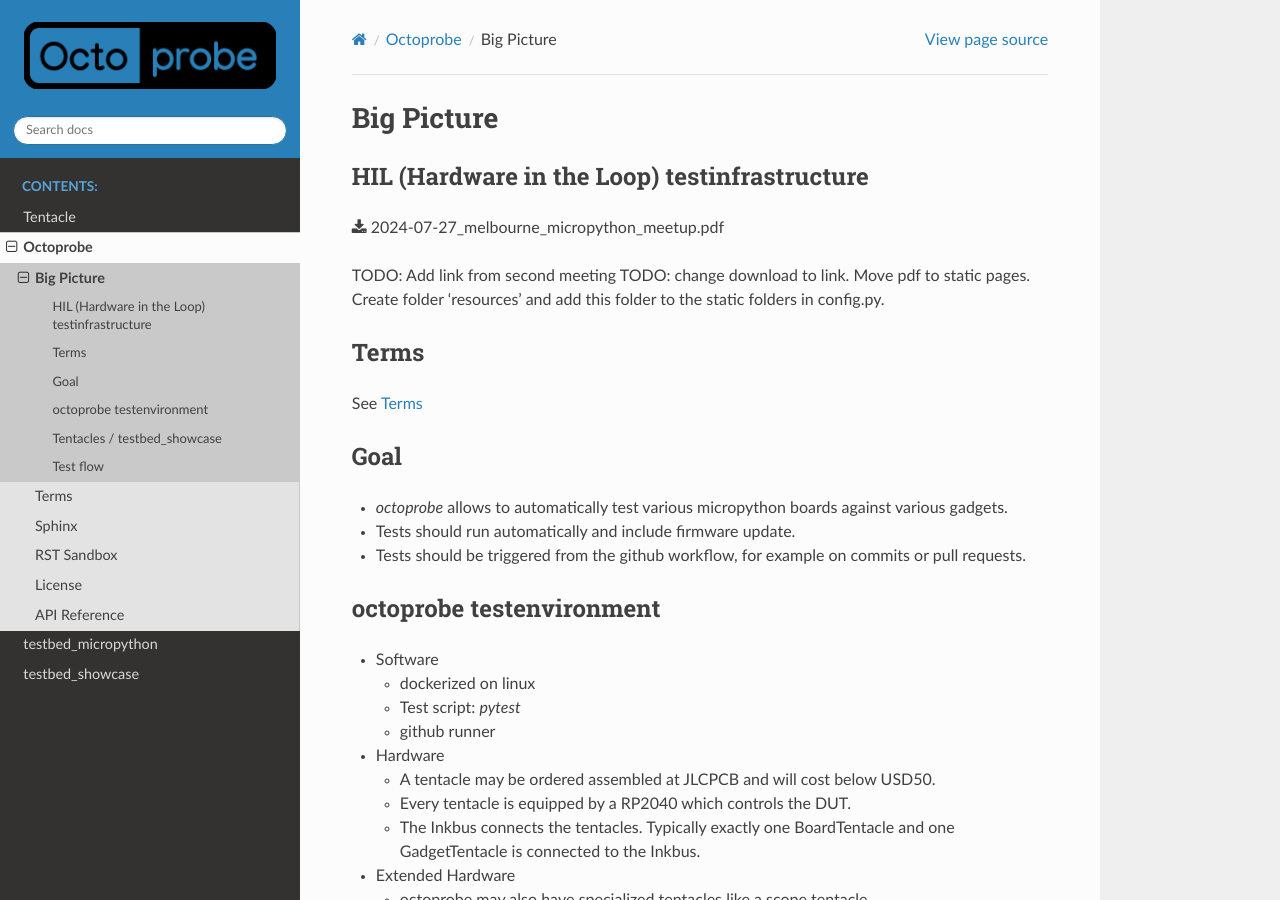
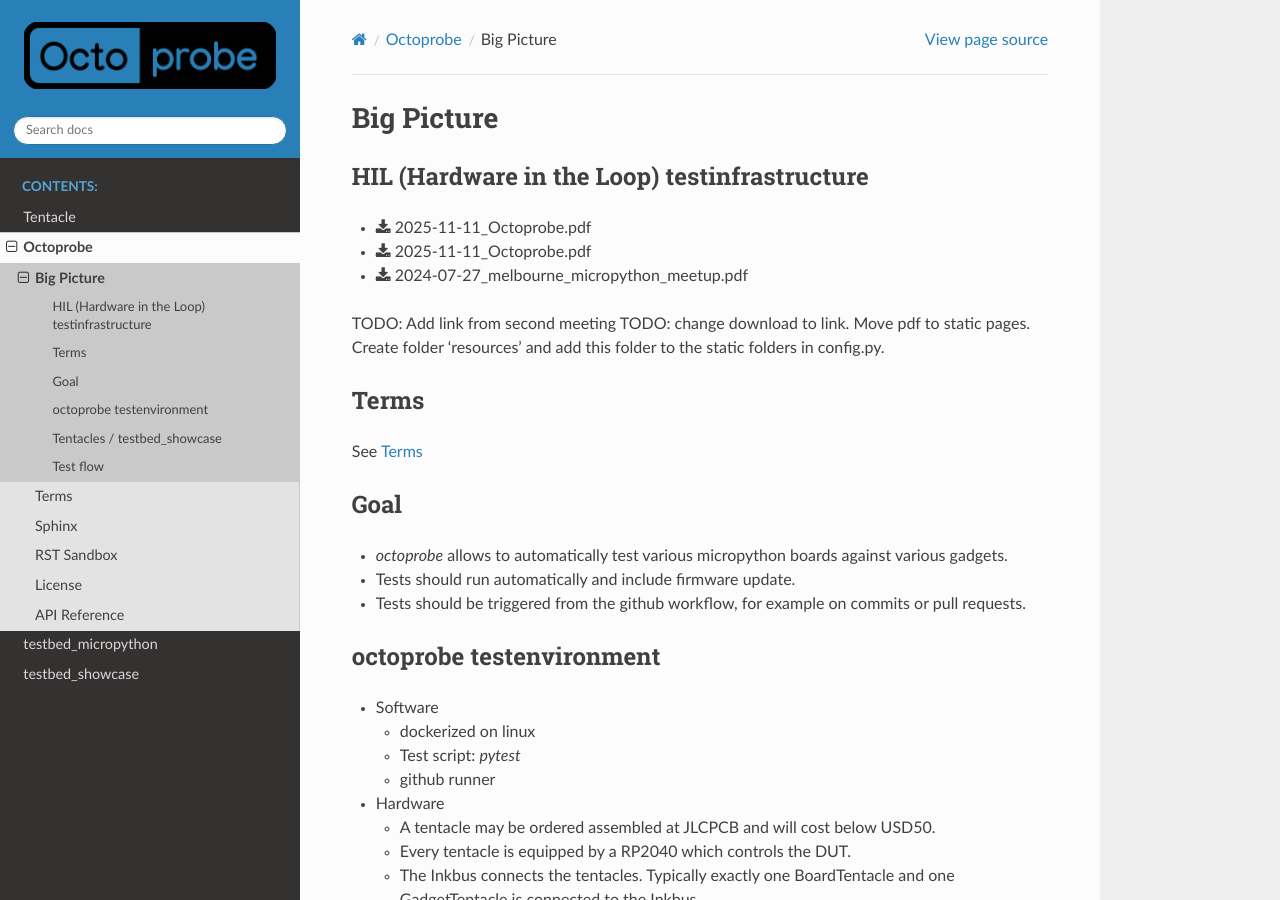
Before and after one commit to octoprobe/octoprobe, a Sphinx documentation site: the page built from docs/big_picture.rst, in a window 1280 px wide and 900 px high. Built offline with Sphinx 7.4.7 and the Read the Docs theme 3.1.0, drawn with Linux system fonts in a browser that asks for light colours; the version number is read from the project's files by our own code.

Commit message:
Add 2025-11-11_Octoprobe.pdf

```diff
--- a/docs/big_picture.rst
+++ b/docs/big_picture.rst
@@ -5,7 +5,9 @@ Big Picture
 HIL (Hardware in the Loop) testinfrastructure
 ---------------------------------------------
 
-:download:`2024-07-27_melbourne_micropython_meetup.pdf </README_images/2024-07-27_melbourne_micropython_meetup.pdf>`
+* :download:`2025-11-11_Octoprobe.pdf </README_images/2025-11-11_Octoprobe.pdf>`
+* :download:`2025-11-11_Octoprobe.pdf </README_images/2025-11-11_Octoprobe.pdf>`
+* :download:`2024-07-27_melbourne_micropython_meetup.pdf </README_images/2024-07-27_melbourne_micropython_meetup.pdf>`
 
 TODO: Add link from second meeting
 TODO: change download to link. Move pdf to static pages. Create folder 'resources' and add this folder to the static folders in config.py.
```
Also changed, not shown: 2 other files.
